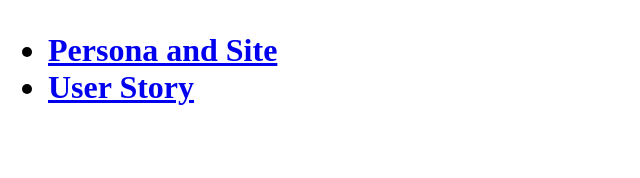
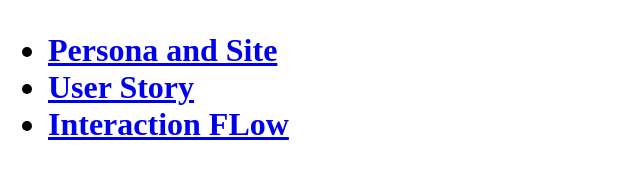
Before and after one commit to m-squared626/data-design, a plain HTML site: page epic/index.html in a window 1280 px wide. Shown: the whole page, without its empty margins (0-640 px from the left). Drawn offline with Linux system fonts and the light colour scheme.

Commit message:
Data-Design C&P 6

```diff
--- a/epic/index.html
+++ b/epic/index.html
@@ -13,6 +13,8 @@
 			<ul>
 					<li><a href="Persona%20and%20Site">Persona and Site</a></li>
 					<li><a href="User%20Story">User Story</a></li>
+					<li><a href="Interaction%20Flow">Interaction FLow</a></li>
+
 			</ul>
 	</h1>
 </body>
```
